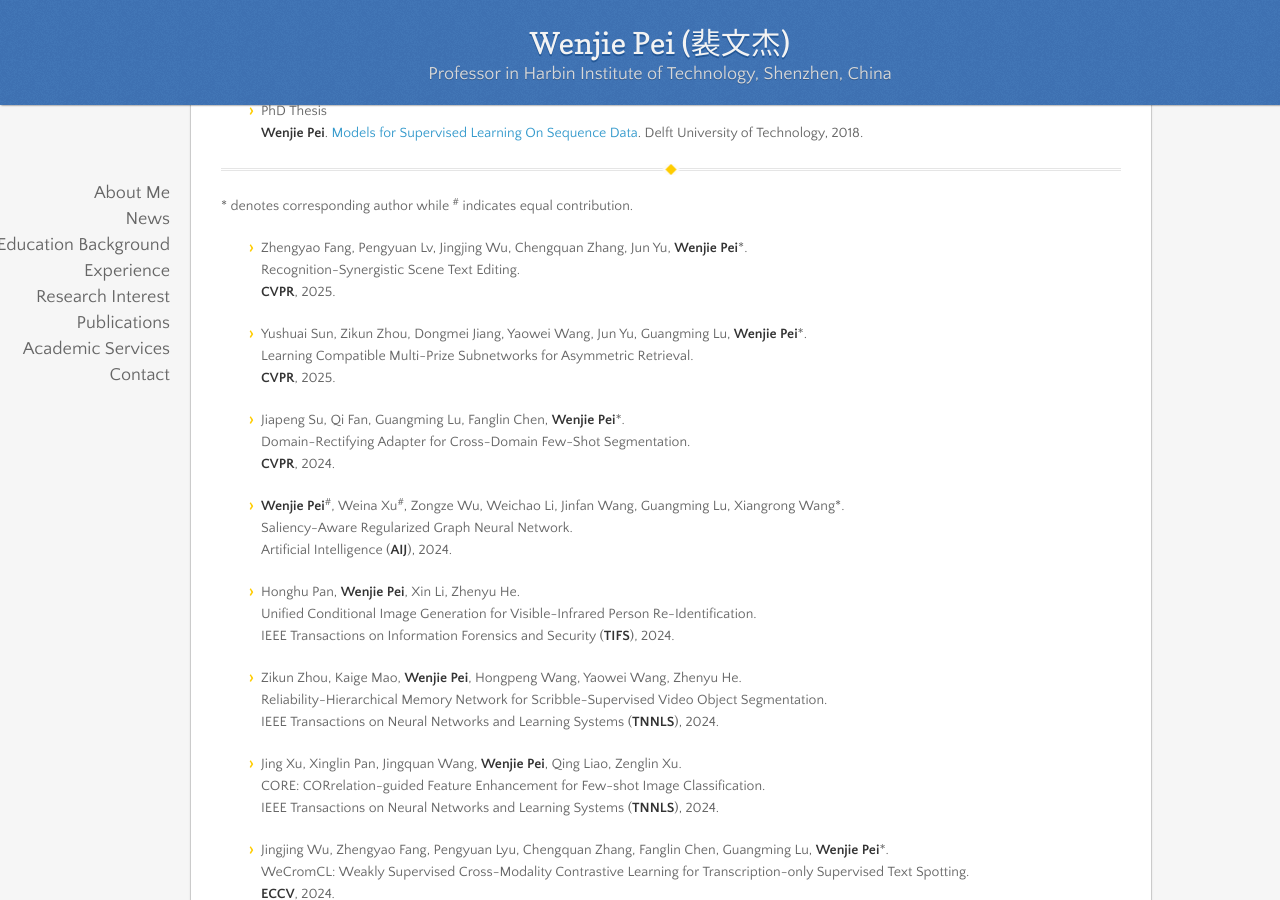
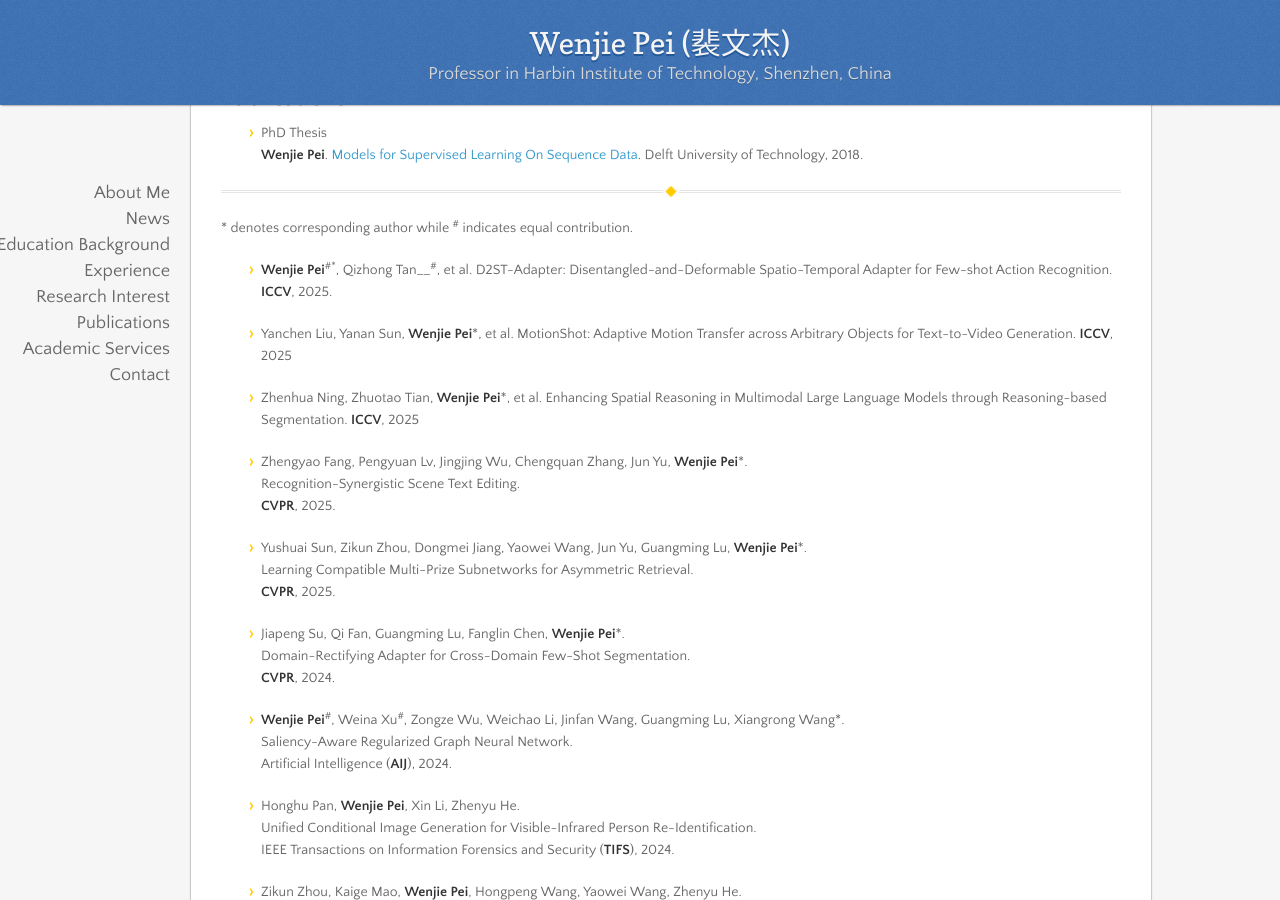
Before and after one commit to wenjiepei/wenjiepei.github.com, a Jekyll site: the page built from index.md, in a window 1280 px wide and 900 px high, scrolled down 1946 px. Built offline with Jekyll 4.4.1, drawn with Linux system fonts in a browser that asks for light colours; nearby versions of some CDN libraries; our own code applies the rules of GitHub Pages for plain Markdown files; some of the changed text lies outside the part shown.

Commit message:
Update index.md

```diff
--- a/index.md
+++ b/index.md
@@ -12,6 +12,7 @@ __Collaborations__: I am always looking for highly self-motivated students, incl
 
 
 ## News
+* 06/2025, three paper was accepted by __ICCV__.
 * 03/2025, two paper was accepted by __CVPR__.
 * 07/2024, three paper was accepted by __ECCV__.
 * 07/2023, one paper was accepted by __ICCV__.
@@ -90,6 +91,18 @@ Delft University of Technology, 2018.
 
 ------------------------------------------------------------------------------------------------------------------------------
 \* denotes corresponding author while <sup>#</sup> indicates equal contribution.
+
+- __Wenjie Pei__<sup>#\*</sup>, Qizhong Tan__<sup>#</sup>, et al.
+D2ST-Adapter: Disentangled-and-Deformable Spatio-Temporal Adapter for Few-shot Action Recognition.
+__ICCV__, 2025.
+
+- Yanchen Liu, Yanan Sun, __Wenjie Pei__\*, et al.
+MotionShot: Adaptive Motion Transfer across Arbitrary Objects for Text-to-Video Generation.
+__ICCV__, 2025
+
+- Zhenhua Ning, Zhuotao Tian, __Wenjie Pei__\*, et al.
+Enhancing Spatial Reasoning in Multimodal Large Language Models through Reasoning-based Segmentation.
+__ICCV__, 2025
 
 - Zhengyao Fang, Pengyuan Lv, Jingjing Wu, Chengquan Zhang, Jun Yu, __Wenjie Pei__\*.
 Recognition-Synergistic Scene Text Editing.
```
